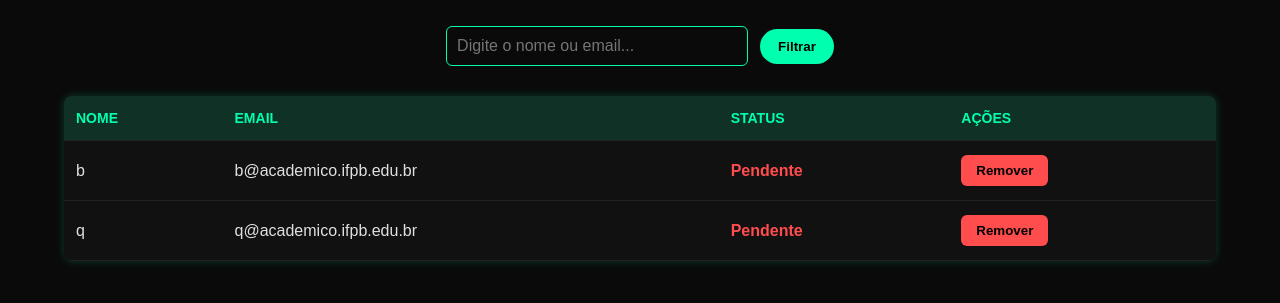
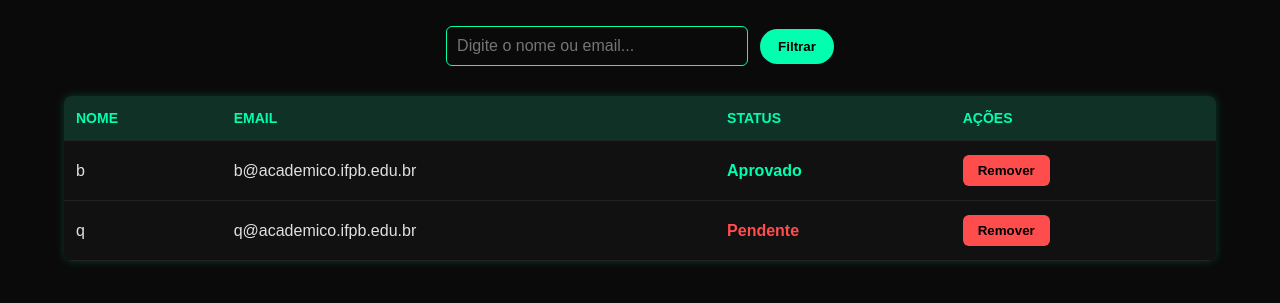
Before and after one commit to aluisioalonso/ifcoins, a Flask app: page /admin/buscaravaliador in a window 1280 px wide. Shown: the part 145-448 px from the top of the page. Run offline with Flask 3, Linux system fonts and the light colour scheme; the visitor is signed in with stand-in values (Sample User, id 1); data comes from the database, SQL or seed files in the repository; both versions use the stored data as it was after the commit.

Commit message:
erro de buscar avaliadores consertado

```diff
--- a/templates/adm/buscar_avaliador.html
+++ b/templates/adm/buscar_avaliador.html
@@ -61,10 +61,12 @@
               <td>{{ avaliador.nome }}</td>
               <td>{{ avaliador.email }}</td>
               <td>
-                {% if avaliador.aprovado %}
-                <span class="status-aprovado">Aprovado</span>
+                {% if avaliador.status == 'aprovado' %}
+                  <span class="status-aprovado">Aprovado</span>
+                {% elif avaliador.status == 'rejeitado' %}
+                  <span class="status-rejeitado">Rejeitado</span>
                 {% else %}
-                <span class="status-pendente">Pendente</span>
+                  <span class="status-pendente">Pendente</span>
                 {% endif %}
               </td>
               <td>
```
Also changed, not shown: ifcoins.db.
